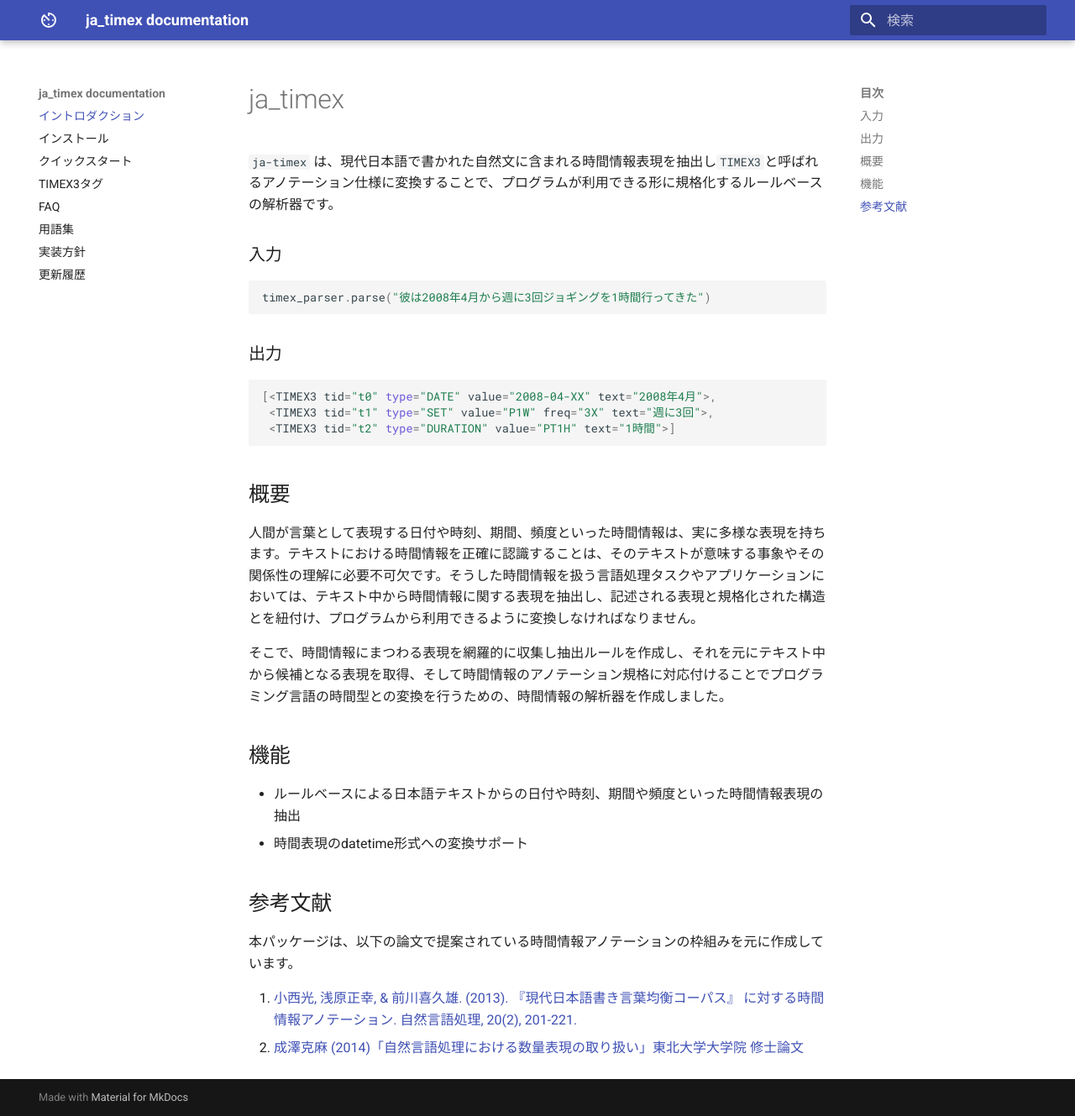
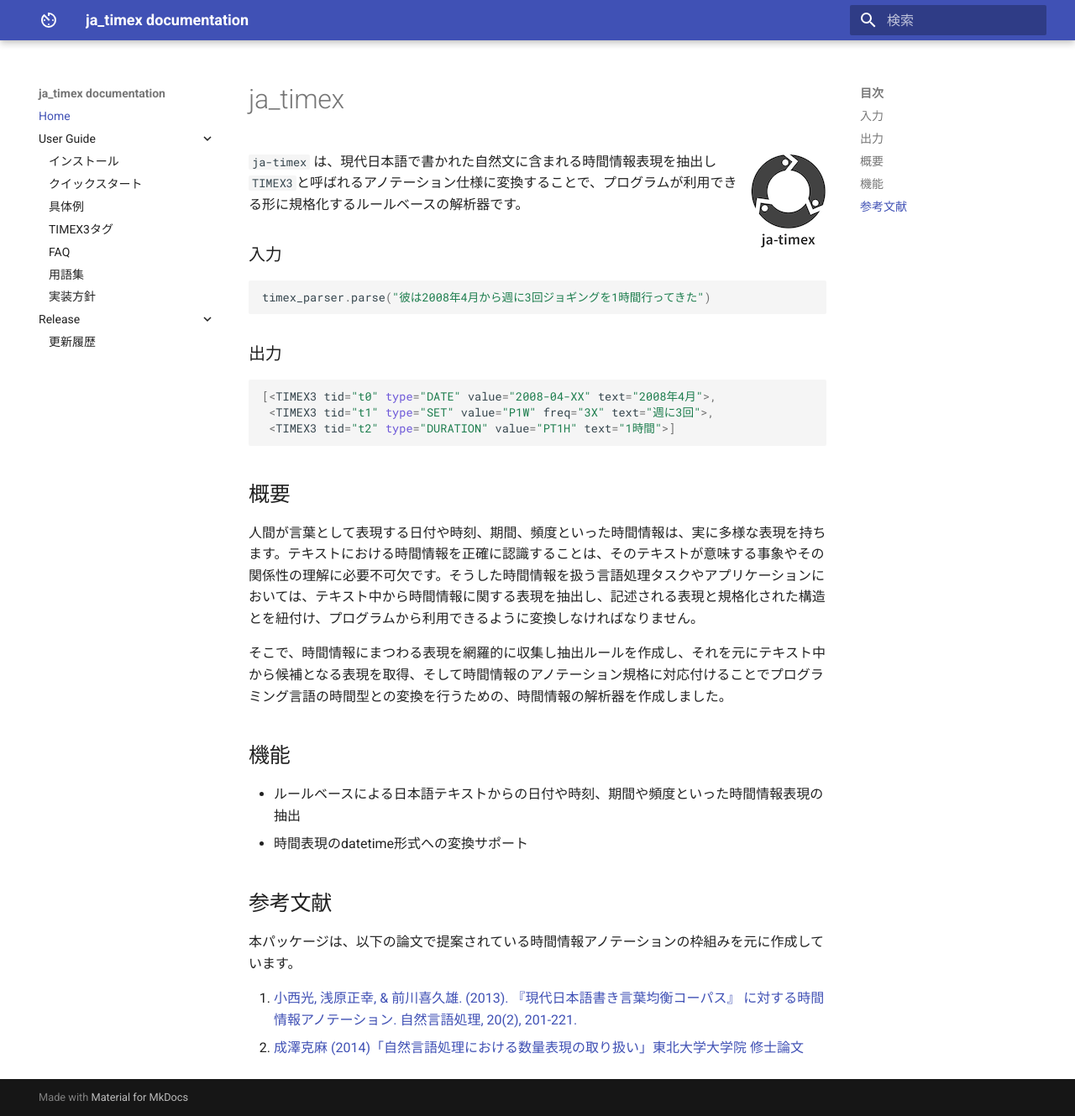
Before and after one commit to yagays/ja-timex, an MkDocs documentation site: the page built from docs/docs/index.md, in a window 1280 px wide and 1329 px high. Shown: the whole window at 84% size. Built offline with MkDocs 1.6.1 and Material for MkDocs 9.7.7, drawn with Linux system fonts in a browser that asks for light colours.

Commit message:
update docs

```diff
--- a/docs/docs/index.md
+++ b/docs/docs/index.md
@@ -1,4 +1,6 @@
 # ja_timex
+
+![logo](img/logo_title_34_small.png){align=right}
 
 `ja-timex` は、現代日本語で書かれた自然文に含まれる時間情報表現を抽出し`TIMEX3`と呼ばれるアノテーション仕様に変換することで、プログラムが利用できる形に規格化するルールベースの解析器です。
 
--- a/docs/mkdocs.yml
+++ b/docs/mkdocs.yml
@@ -3,6 +3,7 @@ markdown_extensions:
   - pymdownx.highlight
   - pymdownx.superfences
   - def_list
+  - attr_list
 theme:
     name: material
     language: ja
@@ -10,14 +11,19 @@ theme:
         logo: material/av-timer
         repo: fontawesome/brands/git-alt
     favicon: favicon.png
+    features:
+      - navigation.expand
 extra_css:
   - stylesheets/extra.css
 nav:
-    - イントロダクション: index.md
-    - installation.md
-    - quick_start.md
-    - timex3.md
-    - FAQ.md
-    - definition_glossary.md
-    - policy.md
-    - changelog.md
+    - "Home": index.md
+    - "User Guide":
+      - installation.md
+      - quick_start.md
+      - examples.md
+      - timex3.md
+      - FAQ.md
+      - definition_glossary.md
+      - policy.md
+    - "Release":
+      - changelog.md
```
Also changed, not shown: docs/docs/examples.md (added, +32 -0 lines), docs/docs/img/logo_title_34_small.png (added).
